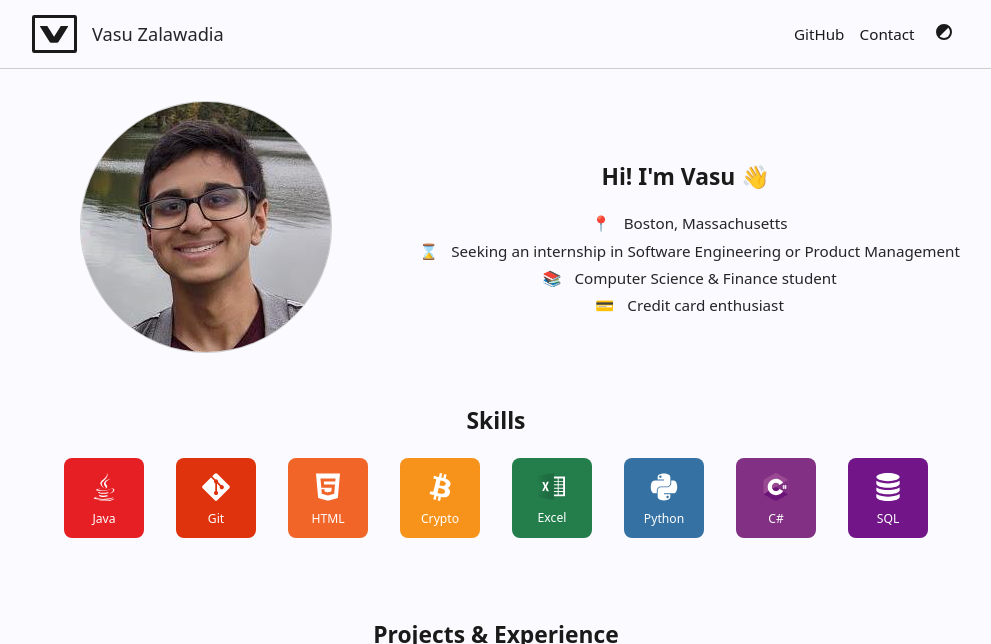
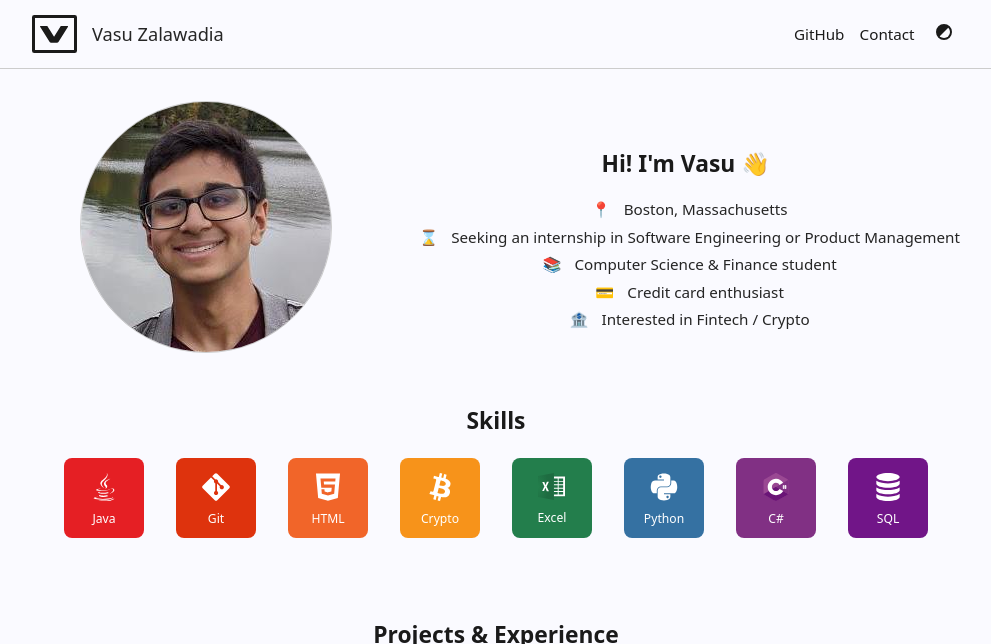
Before and after one commit to vasuz/vasuz, a Jekyll site: the page built from index.html, in a window 1280 px wide and 900 px high, cut to the strip 0-644 px from the top of the window. Shown: the whole strip, without its empty margins (144-1135 px from the left). Built offline with Jekyll 4.4.1, drawn with Linux system fonts in a browser that asks for light colours.

Commit message:
Update bio

```diff
--- a/_data/now.yml
+++ b/_data/now.yml
@@ -7,3 +7,5 @@ items:
     content: "Computer Science & Finance student"
   - emoji: "💳"
     content: "Credit card enthusiast"
+  - emoji: "🏦"
+    content: "Interested in Fintech / Crypto"
```
